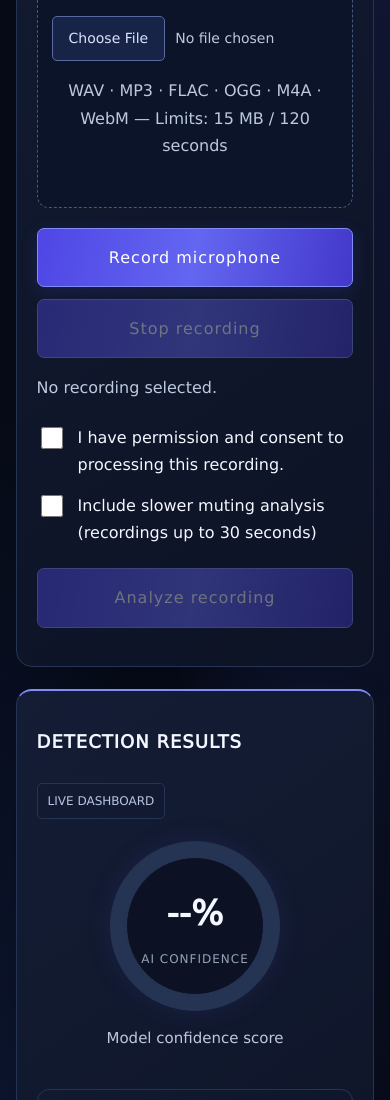
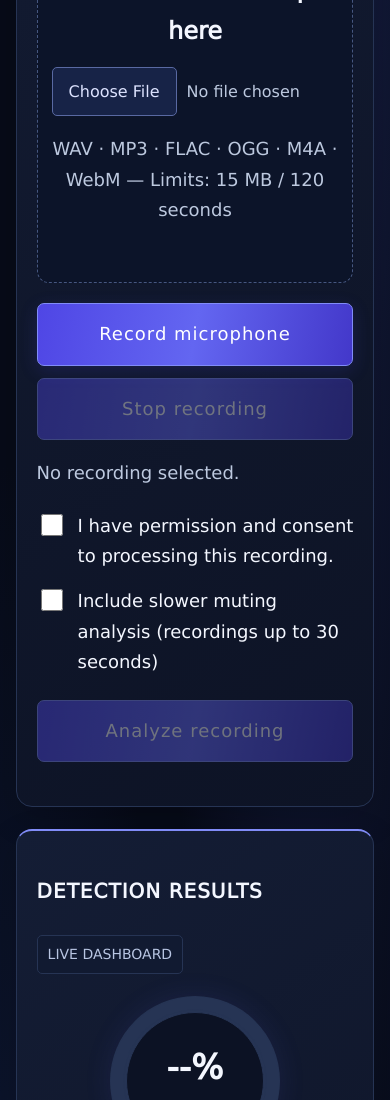
Before and after one commit to RBA997/Voice-Guard-, a website: page frontend/index.html in a window 390 px wide. Shown: the part 760-1860 px from the top of the page. Drawn offline with Linux system fonts and the light colour scheme; no server answers.

Commit message:
Increase middle panel size and text while preserving page design

```diff
--- a/frontend/enhancements.css
+++ b/frontend/enhancements.css
@@ -41,30 +41,44 @@ body{padding-top:var(--header-height)}
 .analysis-tools #results[data-prediction="no_speech"]{--prediction-color:#ffa500}
 
 /* Enlarge only the middle upload and results cards. */
-#analysis > :is([aria-labelledby="uploadTitle"], #results){padding:32px}
-#analysis > [aria-labelledby="uploadTitle"] :is(p,button,input,.consent){font-size:16px}
+#analysis > :is([aria-labelledby="uploadTitle"], #results){padding:40px}
+#analysis > [aria-labelledby="uploadTitle"] :is(p,button,input,.consent){font-size:20px}
 #analysis > [aria-labelledby="uploadTitle"] .section-heading h2,
-#results .section-heading h2{font-size:18px}
-#analysis > [aria-labelledby="uploadTitle"] .upload-box{min-height:220px;padding:36px 20px}
-#analysis > [aria-labelledby="uploadTitle"] .drop label{font-size:22px}
+#results .section-heading h2{font-size:24px}
+#analysis > [aria-labelledby="uploadTitle"] .upload-box{min-height:260px;padding:44px 24px}
+#analysis > [aria-labelledby="uploadTitle"] .drop label{font-size:28px}
 #analysis > [aria-labelledby="uploadTitle"] button,
-#results button{min-height:50px}
-#analysis > [aria-labelledby="uploadTitle"] #language{min-height:44px}
-#results .verdict-card{padding:24px}
-#results .verdict-card h2{font-size:24px}
-#results p{font-size:16px}
-#results .gauge-card .muted{font-size:15px}
+#results button{min-height:56px}
+#analysis > [aria-labelledby="uploadTitle"] #language{min-height:48px}
+#results .result-grid > *{min-width:0}
+#results .verdict-card{padding:30px}
+#results .verdict-card h2{font-size:clamp(24px,2.2vw,28px)}
+#results p,#results button{font-size:20px}
+#results .gauge-card .muted{font-size:18px}
+#results .gauge-inner span{max-width:140px}
 #results .gauge-inner span,
-#results .meter-labels,
+#results .meter-labels{font-size:13px}
 #analysis > [aria-labelledby="uploadTitle"] .badge,
-#results .badge{font-size:12px}
-#results h3{font-size:20px}
-#results table{font-size:16px}
+#results .badge{font-size:14px}
+#results h3{font-size:23px}
+#results table{font-size:20px}
+@media(min-width:1100px){
+ #analysis > :is([aria-labelledby="uploadTitle"], #results){
+  --middle-panel-width:min(1200px,calc(100vw - 80px));
+  width:var(--middle-panel-width);
+  margin-inline:calc((100% - var(--middle-panel-width))/2);
+ }
+}
 @media(max-width:650px){
- #analysis > :is([aria-labelledby="uploadTitle"], #results){padding:22px 20px}
- #analysis > [aria-labelledby="uploadTitle"] .upload-box{padding:32px 14px}
- #analysis > [aria-labelledby="uploadTitle"] .drop label{font-size:21px}
- #analysis > [aria-labelledby="uploadTitle"] .drop input{font-size:14px}
- #results .verdict-card{padding:22px 18px}
- #results .verdict-card h2{font-size:22px}
+ #analysis > :is([aria-labelledby="uploadTitle"], #results){padding:26px 20px}
+ #analysis > [aria-labelledby="uploadTitle"] :is(p,button,input,.consent){font-size:18px}
+ #analysis > [aria-labelledby="uploadTitle"] .section-heading h2,
+ #results .section-heading h2{font-size:20px}
+ #analysis > [aria-labelledby="uploadTitle"] .upload-box{padding:38px 14px}
+ #analysis > [aria-labelledby="uploadTitle"] .drop label{font-size:24px}
+ #analysis > [aria-labelledby="uploadTitle"] .drop input{font-size:16px}
+ #results .verdict-card{padding:26px 18px}
+ #results .verdict-card h2{font-size:24px}
+ #results p,#results button,#results table{font-size:18px}
+ #results .meter-labels{font-size:12px}
 }
```
Also changed, not shown: tests/browser.cjs (+2 -0 lines).
